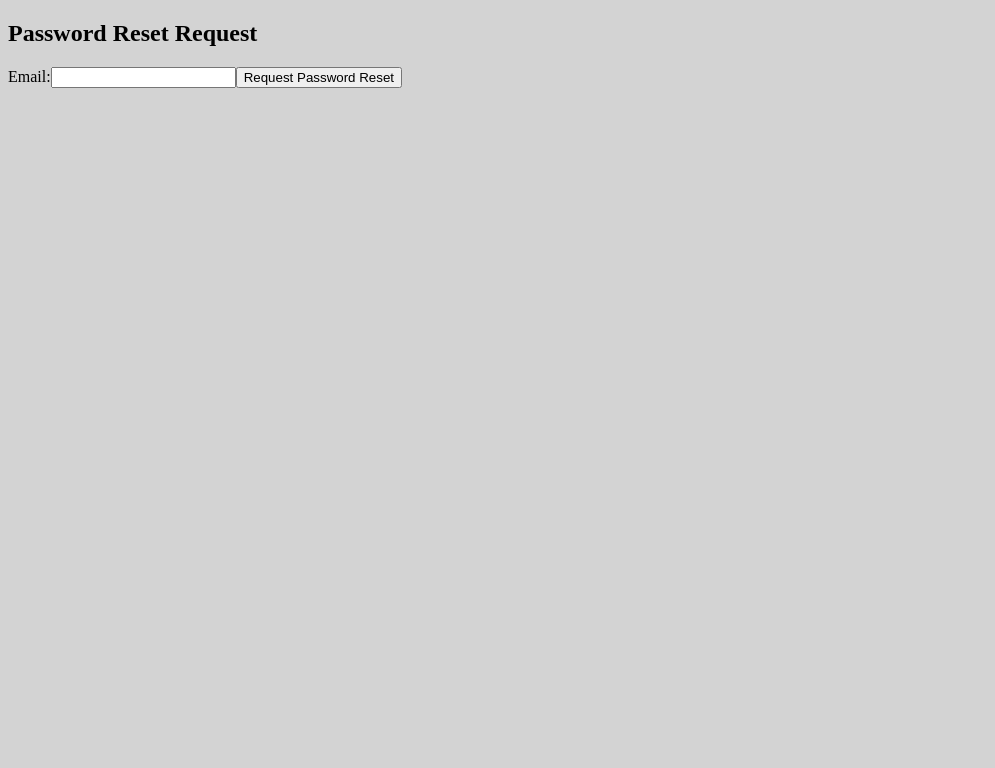
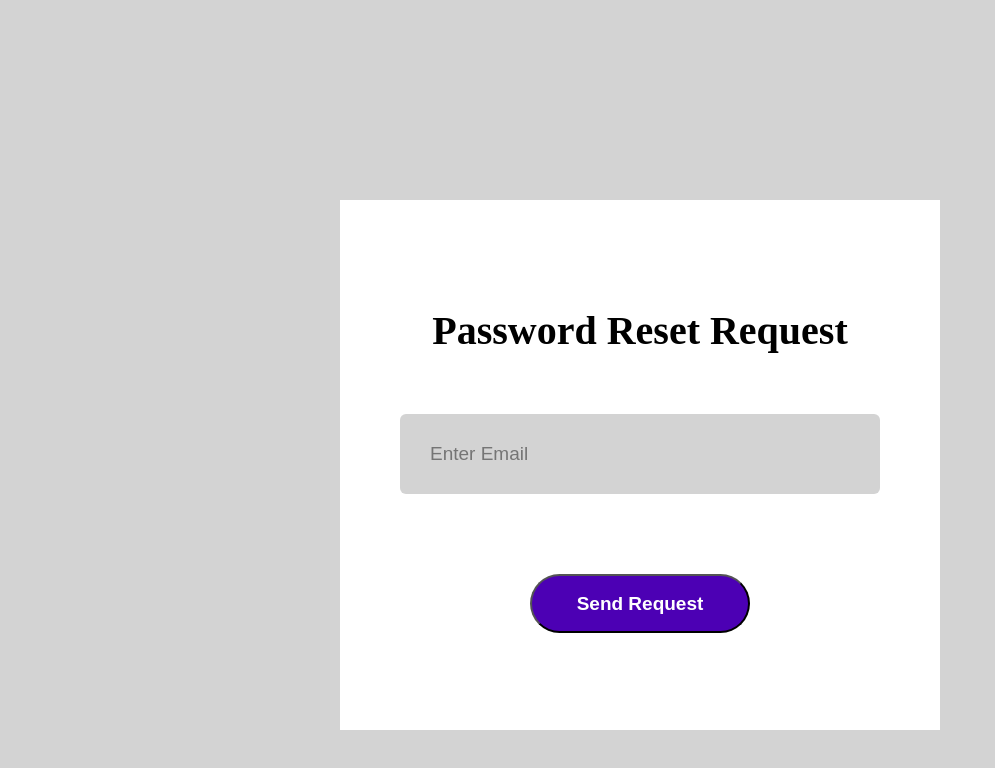
Before and after one commit to navinkarthikeyan/Expense-Tracker, a React (Vite) app in the folder frontend/: page /password-reset-request in a window 1280 px wide. Shown: the top 768 px of the page, without its empty margins (0-995 px from the left). Built offline with nearby package versions, Linux system fonts and the light colour scheme.

Commit message:
basic styling

```diff
--- a/frontend/src/App.css
+++ b/frontend/src/App.css
@@ -45,6 +45,7 @@
 }
 
 .input input {
+  padding-left: 30px;
   height: 50px;
   width: 400px;
   background: transparent;
--- a/frontend/src/components/PasswordResetConfirm.jsx
+++ b/frontend/src/components/PasswordResetConfirm.jsx
@@ -31,19 +31,25 @@ const PasswordResetConfirm = () => {
   };
 
   return (
-    <div>
-      <h2>Reset Password</h2>
+    <div className="resetcontainer">
+      <div className="border">
+        <div className="titlenew"> Reset Password </div>
+      </div>
       <form onSubmit={handleSubmit}>
-        <label>
-          New Password:
+        <div className="input">
           <input
             type="password"
             value={newPassword}
+            placeholder="New Password:"
             onChange={(e) => setNewPassword(e.target.value)}
             required
           />
-        </label>
-        <button type="submit">Reset Password</button>
+        </div>
+        <div className="newsubmit">
+          <button className="resetsubmit" type="submit">
+            Reset Password
+          </button>
+        </div>
       </form>
       {message && <p>{message}</p>}
       {error && <p>{error}</p>}
--- a/frontend/src/components/PasswordResetRequest.jsx
+++ b/frontend/src/components/PasswordResetRequest.jsx
@@ -1,5 +1,6 @@
 import React, { useState } from "react";
 import axios from "axios";
+import "./passwordreset.css";
 
 const PasswordResetRequest = () => {
   const [email, setEmail] = useState("");
@@ -20,18 +21,26 @@ const PasswordResetRequest = () => {
   };
 
   return (
-    <div>
-      <h2>Password Reset Request</h2>
+    <div className="resetcontainer">
+      <div className="title">Password Reset Request</div>
       <form onSubmit={handleSubmit}>
-        <label htmlFor="email">Email:</label>
+        <div className="overall">
+          <div className="input">
             <input
               type="email"
               id="email"
+              placeholder="Enter Email"
               value={email}
               onChange={(e) => setEmail(e.target.value)}
               required
             />
-        <button type="submit">Request Password Reset</button>
+          </div>
+        </div>
+        <div className="newsubmit">
+          <button className="resetsubmit" type="submit">
+            Send Request
+          </button>
+        </div>
       </form>
       {message && <p>{message}</p>}
     </div>
--- /dev/null
+++ b/frontend/src/components/passwordreset.css
@@ -0,0 +1,57 @@
+.title {
+  color: black;
+  font-size: 40px;
+  font-weight: 700;
+  padding-top: 40px;
+}
+
+.resetcontainer {
+  display: flex;
+  flex-direction: column;
+  justify-content: center;
+  align-items: center;
+  margin: auto;
+  margin-top: 200px;
+  background: white;
+  padding-bottom: 30px;
+  width: 600px;
+  height: 500px;
+}
+.resetsubmit {
+  display: flex;
+  justify-content: center;
+  align-items: center;
+  width: 220px;
+  height: 59px;
+  color: white;
+  background-color: #4c00b4;
+  border-radius: 50px;
+  font-size: 19px;
+  font-weight: 700;
+  cursor: pointer;
+  outline: 0;
+}
+.newsubmit {
+  display: flex;
+  justify-content: center;
+  height: 59px;
+  color: white;
+  border-radius: 50px;
+  font-size: 19px;
+  font-weight: 700;
+  cursor: pointer;
+  outline: 0;
+  width: 100%;
+  margin-top: 80px;
+}
+
+.overall {
+  margin-top: 60px;
+}
+
+.titlenew {
+  color: black;
+  font-size: 40px;
+  font-weight: 700;
+  padding-bottom: 20px;
+}
```
Lines whose indentation alone changed are shown as unchanged.
